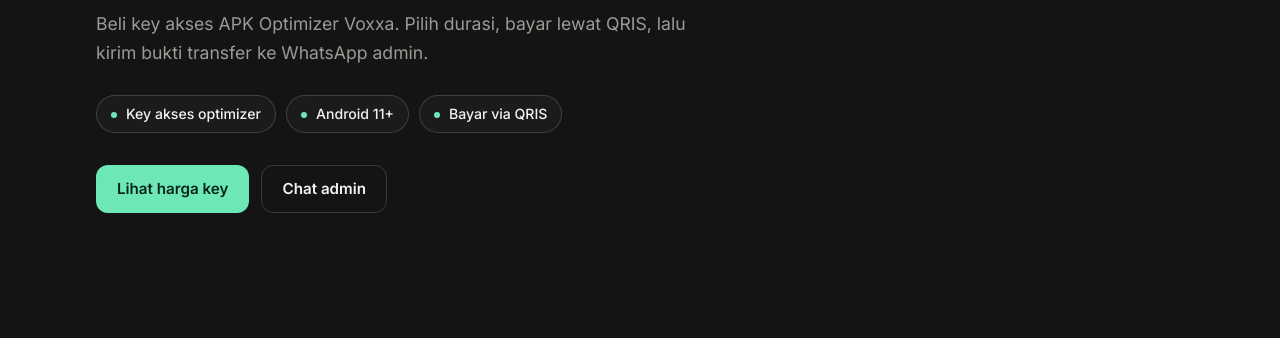
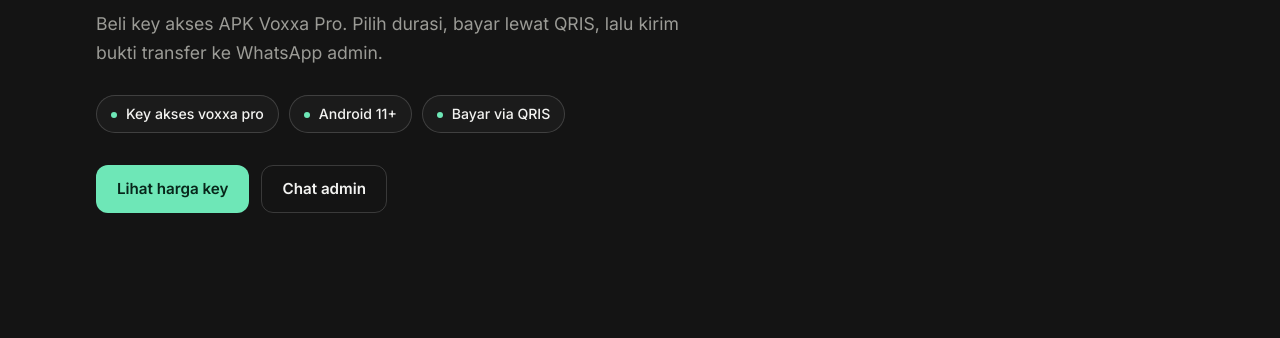
Before and after one commit to rakhel-web/voxxa-web, a plain HTML site: page index.html in a window 1280 px wide. Shown: the part 318-656 px from the top of the page. Drawn offline with Linux system fonts and the light colour scheme.

Commit message:
Update index.html

```diff
--- a/index.html
+++ b/index.html
@@ -323,8 +323,8 @@ button { font: inherit; color: inherit; }
     <div class="wrap">
       <div class="reveal">
         <h1>Welcome <span class="mint">Voxxa Pro Web</span></h1>
-        <p class="lead">Beli key akses APK Optimizer Voxxa. Pilih durasi, bayar lewat QRIS, lalu kirim bukti transfer ke WhatsApp admin.</p>
-        <ul class="chips"><li>Key akses optimizer</li><li>Android 11+</li><li>Bayar via QRIS</li></ul>
+        <p class="lead">Beli key akses APK Voxxa Pro. Pilih durasi, bayar lewat QRIS, lalu kirim bukti transfer ke WhatsApp admin.</p>
+        <ul class="chips"><li>Key akses voxxa pro</li><li>Android 11+</li><li>Bayar via QRIS</li></ul>
         <div class="hero__cta">
           <a class="btn btn--primary" href="#produk">Lihat harga key</a>
           <a class="btn btn--ghost" href="#kontak">Chat admin</a>
```
